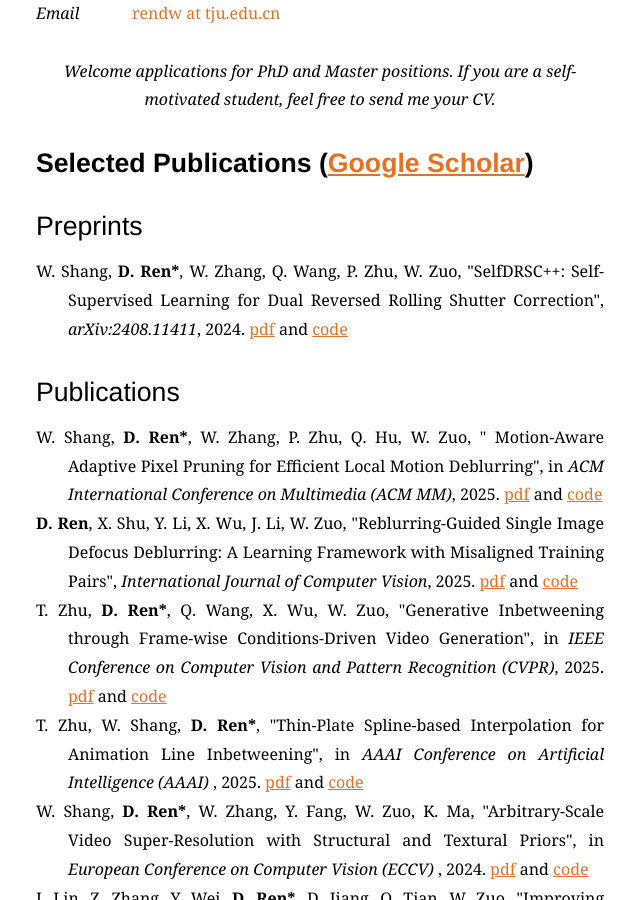
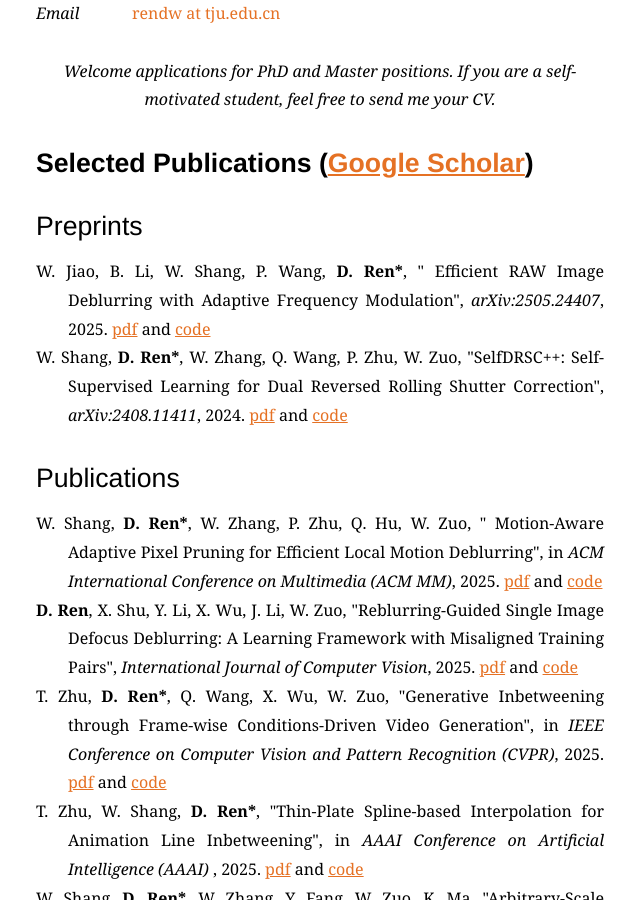
Before and after one commit to csdwren/csdwren.github.io, a Jekyll site: the page built from index.html, in a window 1280 px wide and 900 px high, scrolled down 473 px. Shown: the whole window, without its empty margins (436-1076 px from the left). Built offline with Jekyll 4.4.1, drawn with Linux system fonts in a browser that asks for light colours; some web fonts are replaced.

Commit message:
Update index.html

```diff
--- a/index.html
+++ b/index.html
@@ -32,6 +32,9 @@
 
 <h4>Preprints</h4>
       <ul class="cv">
+<li>
+          <div align="justify">W. Jiao, B. Li, W. Shang, P. Wang, <strong>D. Ren*</strong>, &quot; Efficient RAW Image Deblurring with Adaptive Frequency Modulation&quot;</a>, <em> arXiv:2505.24407</em>, 2025. <a href=" https://arxiv.org/pdf/2505.24407"><u>pdf</u></a> and <a href=" https://github.com/WenlongJiao/FrENet"><u>code</u></a></div>
+          </li>
 <li>
           <div align="justify">W. Shang, <strong>D. Ren*</strong>, W. Zhang, Q. Wang, P. Zhu, W. Zuo, &quot;SelfDRSC++: Self-Supervised Learning for Dual Reversed Rolling Shutter Correction&quot;</a>, <em> arXiv:2408.11411</em>, 2024. <a href=" https://arxiv.org/pdf/2408.11411"><u>pdf</u></a> and <a href=" https://github.com/shangwei5/SelfDRSC_plusplus"><u>code</u></a></div>
           </li>
```
